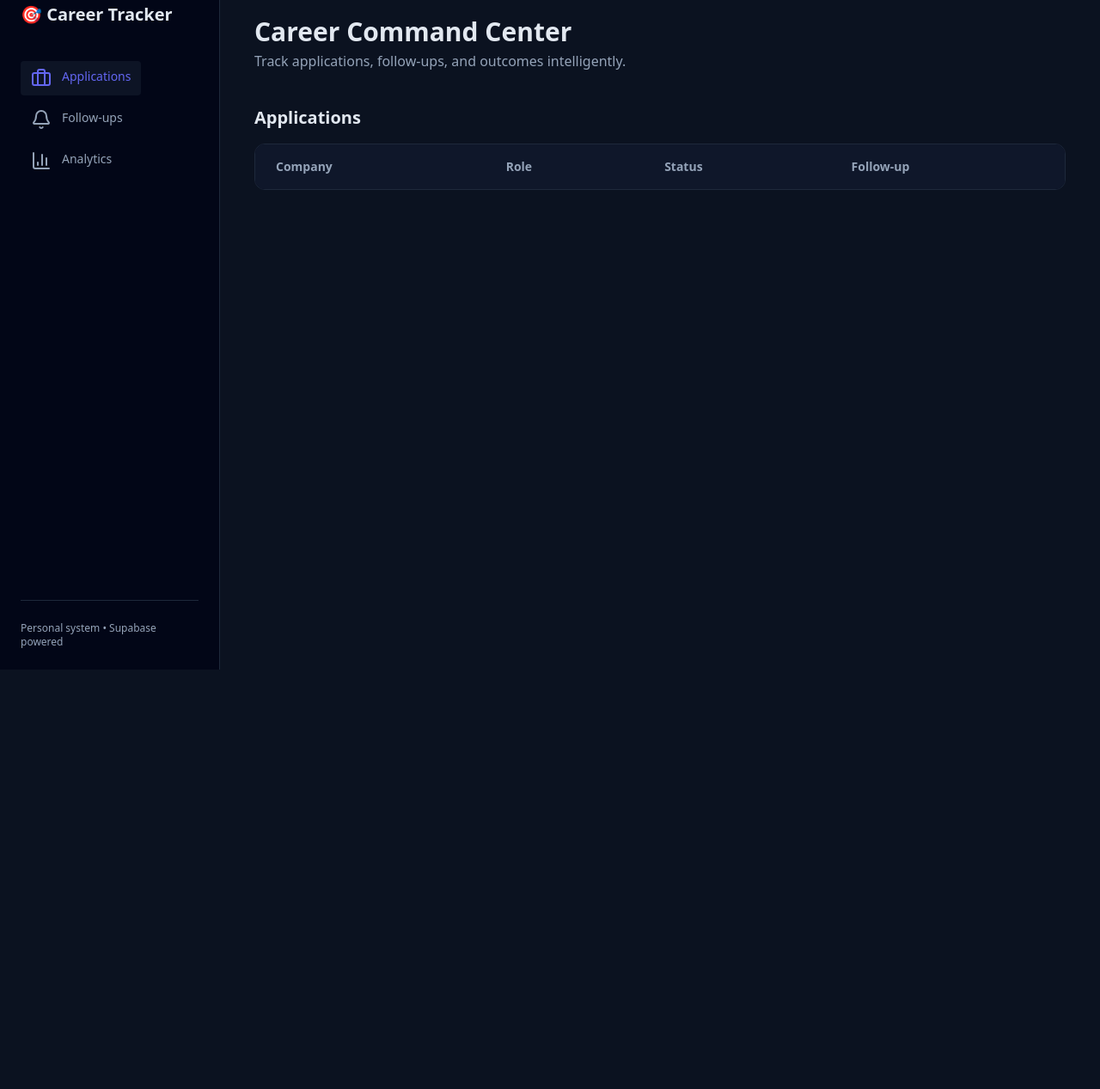
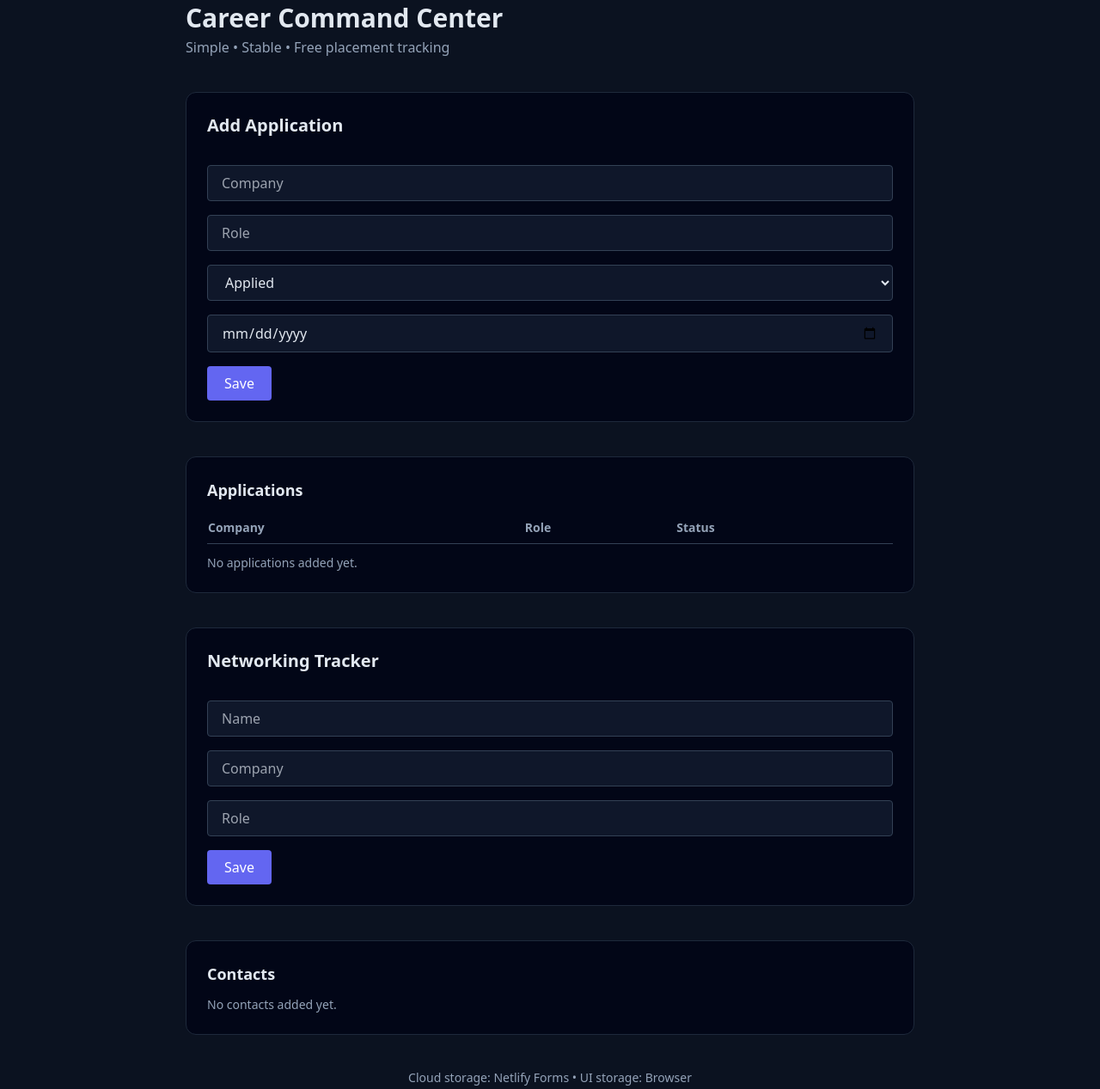
Before and after one commit to RagulRenganath/career-command-center, a plain HTML site: page index.html in a window 1280 px wide. Shown: the part 21-1288 px from the top of the page at 86% size. Before the commit the page ends 800 px from the top, so only its background shows below. Drawn offline with nearby package versions, Linux system fonts and the light colour scheme; no server answers.

Commit message:
Update index.html

```diff
--- a/index.html
+++ b/index.html
@@ -5,25 +5,18 @@
   <title>Career Command Center</title>
   <meta name="viewport" content="width=device-width, initial-scale=1.0" />
 
-  <!-- Tailwind CSS -->
   <script src="https://cdn.tailwindcss.com"></script>
-
-  <!-- Icons -->
-  <script src="https://unpkg.com/lucide@latest"></script>
-
-  <!-- Supabase -->
-  <script src="https://cdn.jsdelivr.net/npm/@supabase/supabase-js@2"></script>
 
   <script>
     tailwind.config = {
       theme: {
         extend: {
           colors: {
-            bg: "#0b1220",
-            panel: "#020617",
-            card: "#020617",
-            accent: "#6366f1",
-            muted: "#94a3b8"
+            bg:"#0b1220",
+            panel:"#020617",
+            accent:"#6366f1",
+            muted:"#94a3b8",
+            success:"#22c55e"
           }
         }
       }
@@ -31,157 +24,206 @@
   </script>
 
   <style>
-    .card-hover {
-      transition: transform 0.25s ease, box-shadow 0.25s ease;
+    .toast {
+      animation: slideIn 0.3s ease, fadeOut 0.3s ease 2.4s forwards;
     }
-    .card-hover:hover {
-      transform: translateY(-4px);
-      box-shadow: 0 20px 40px rgba(0,0,0,0.35);
+    @keyframes slideIn {
+      from { opacity:0; transform:translateY(10px); }
+      to { opacity:1; transform:translateY(0); }
+    }
+    @keyframes fadeOut {
+      to { opacity:0; }
     }
   </style>
 </head>
 
-<body class="bg-bg text-slate-200 min-h-screen flex">
+<body class="bg-bg text-slate-200 min-h-screen flex justify-center">
 
-<!-- SIDEBAR -->
-<aside class="w-64 bg-panel border-r border-slate-800 p-6 hidden md:flex flex-col">
-  <h1 class="text-xl font-semibold mb-10">🎯 Career Tracker</h1>
-
-  <nav class="space-y-2 text-sm">
-    <button onclick="navigate('apps')" class="flex gap-3 px-3 py-2 rounded bg-slate-800/40 text-accent">
-      <i data-lucide="briefcase"></i> Applications
-    </button>
-    <button onclick="navigate('follow')" class="flex gap-3 px-3 py-2 rounded text-muted hover:bg-slate-800/30">
-      <i data-lucide="bell"></i> Follow-ups
-    </button>
-    <button onclick="navigate('analytics')" class="flex gap-3 px-3 py-2 rounded text-muted hover:bg-slate-800/30">
-      <i data-lucide="bar-chart-3"></i> Analytics
-    </button>
-  </nav>
-
-  <div class="mt-auto text-xs text-muted pt-6 border-t border-slate-800">
-    Personal system • Supabase powered
-  </div>
-</aside>
-
-<!-- MAIN -->
-<main class="flex-1 p-6 md:p-10 space-y-10">
+<main class="w-full max-w-4xl p-6 space-y-10">
 
 <header>
-  <h2 class="text-3xl font-semibold">Career Command Center</h2>
-  <p class="text-muted mt-1">
-    Track applications, follow-ups, and outcomes intelligently.
-  </p>
+  <h1 class="text-3xl font-semibold">Career Command Center</h1>
+  <p class="text-muted mt-1">Simple • Stable • Free placement tracking</p>
 </header>
 
-<!-- APPLICATIONS -->
-<section id="apps">
-  <h3 class="text-xl font-semibold mb-4">Applications</h3>
+<!-- TOAST -->
+<div id="toast"
+  class="fixed bottom-6 right-6 bg-success text-white px-5 py-3 rounded-lg hidden toast">
+  ✔ Saved successfully
+</div>
 
-  <div class="bg-card rounded-xl border border-slate-800 overflow-hidden card-hover">
-    <table class="w-full text-sm">
-      <thead class="bg-slate-900 text-muted">
-        <tr>
-          <th class="px-6 py-4 text-left">Company</th>
-          <th class="px-6 py-4 text-left">Role</th>
-          <th class="px-6 py-4 text-left">Status</th>
-          <th class="px-6 py-4 text-left">Follow-up</th>
-        </tr>
-      </thead>
-      <tbody id="appTable"></tbody>
-    </table>
-  </div>
+<!-- APPLICATION FORM -->
+<section class="bg-panel p-6 rounded-xl border border-slate-800">
+  <h2 class="text-xl font-semibold mb-4">Add Application</h2>
+
+  <form name="applications" method="POST" netlify
+        onsubmit="handleAppSubmit(event)"
+        class="space-y-4">
+
+    <input type="hidden" name="form-name" value="applications">
+
+    <input name="company" required placeholder="Company"
+      class="w-full px-4 py-2 bg-slate-900 border border-slate-700 rounded">
+
+    <input name="role" required placeholder="Role"
+      class="w-full px-4 py-2 bg-slate-900 border border-slate-700 rounded">
+
+    <select name="status"
+      class="w-full px-4 py-2 bg-slate-900 border border-slate-700 rounded">
+      <option>Applied</option>
+      <option>Interview</option>
+      <option>Offer</option>
+      <option>Rejected</option>
+    </select>
+
+    <input type="date" name="follow_up"
+      class="w-full px-4 py-2 bg-slate-900 border border-slate-700 rounded">
+
+    <button id="appBtn"
+      class="bg-accent px-5 py-2 rounded text-white flex items-center gap-2">
+      <span id="appBtnText">Save</span>
+      <span id="appLoader" class="hidden animate-spin">⏳</span>
+    </button>
+  </form>
 </section>
 
-<!-- FOLLOW UPS -->
-<section id="follow" class="hidden">
-  <h3 class="text-xl font-semibold mb-4">Follow-ups Requiring Action</h3>
-  <div id="followList" class="space-y-3"></div>
+<!-- APPLICATION LIST -->
+<section class="bg-panel p-6 rounded-xl border border-slate-800">
+  <h3 class="text-lg font-semibold mb-3">Applications</h3>
+  <table class="w-full text-sm">
+    <thead class="text-muted border-b border-slate-700">
+      <tr>
+        <th class="text-left py-2">Company</th>
+        <th class="text-left py-2">Role</th>
+        <th class="text-left py-2">Status</th>
+      </tr>
+    </thead>
+    <tbody id="appList"></tbody>
+  </table>
+  <p id="appEmpty" class="text-muted text-sm mt-3">No applications added yet.</p>
 </section>
 
-<!-- ANALYTICS -->
-<section id="analytics" class="hidden">
-  <h3 class="text-xl font-semibold mb-6">Conversion Funnel</h3>
+<!-- NETWORK FORM -->
+<section class="bg-panel p-6 rounded-xl border border-slate-800">
+  <h2 class="text-xl font-semibold mb-4">Networking Tracker</h2>
 
-  <div class="grid grid-cols-2 md:grid-cols-4 gap-4 mb-4">
-    <div class="bg-card p-4 rounded-xl border border-slate-800">Applied<br><b id="aTotal">0</b></div>
-    <div class="bg-card p-4 rounded-xl border border-slate-800">Interviews<br><b id="aInterview">0</b></div>
-    <div class="bg-card p-4 rounded-xl border border-slate-800">Offers<br><b id="aOffer">0</b></div>
-    <div class="bg-card p-4 rounded-xl border border-slate-800">Rejected<br><b id="aReject">0</b></div>
-  </div>
+  <form name="networking" method="POST" netlify
+        onsubmit="handleNetSubmit(event)"
+        class="space-y-4">
 
-  <p class="text-muted text-sm">
-    Interview Conversion Rate:
-    <span class="text-white font-medium" id="convRate">0</span>%
-  </p>
+    <input type="hidden" name="form-name" value="networking">
+
+    <input name="name" required placeholder="Name"
+      class="w-full px-4 py-2 bg-slate-900 border border-slate-700 rounded">
+
+    <input name="company" placeholder="Company"
+      class="w-full px-4 py-2 bg-slate-900 border border-slate-700 rounded">
+
+    <input name="role" placeholder="Role"
+      class="w-full px-4 py-2 bg-slate-900 border border-slate-700 rounded">
+
+    <button id="netBtn"
+      class="bg-accent px-5 py-2 rounded text-white flex items-center gap-2">
+      <span id="netBtnText">Save</span>
+      <span id="netLoader" class="hidden animate-spin">⏳</span>
+    </button>
+  </form>
 </section>
+
+<!-- NETWORK LIST -->
+<section class="bg-panel p-6 rounded-xl border border-slate-800">
+  <h3 class="text-lg font-semibold mb-3">Contacts</h3>
+  <ul id="netList" class="space-y-2"></ul>
+  <p id="netEmpty" class="text-muted text-sm mt-3">No contacts added yet.</p>
+</section>
+
+<footer class="text-center text-muted text-sm">
+  Cloud storage: Netlify Forms • UI storage: Browser
+</footer>
 
 </main>
 
-<!-- SCRIPT -->
 <script>
-  lucide.createIcons();
+  const apps = JSON.parse(localStorage.getItem("apps") || "[]");
+  const nets = JSON.parse(localStorage.getItem("nets") || "[]");
 
-  /* 🔐 Supabase client (SAFE, declared once) */
-  const db = supabase.createClient(
-    "https://aeddptixtvbjoiljhzrr.supabase.co",
-    "eyJhbGciOiJIUzI1NiIsInR5cCI6IkpXVCJ9.eyJpc3MiOiJzdXBhYmFzZSIsInJlZiI6ImFlZGRwdGl4dHZiam9pbGpoenJyIiwicm9sZSI6ImFub24iLCJpYXQiOjE3Njc3MDgwNjIsImV4cCI6MjA4MzI4NDA2Mn0.53xYiJ-cRhUfVjsLsl0bQOphiT56ikpmXsM9Q4HwFw0"
-  );
+  function render() {
+    appList.innerHTML = "";
+    netList.innerHTML = "";
 
-  function navigate(id) {
-    ["apps","follow","analytics"].forEach(sec =>
-      document.getElementById(sec).classList.add("hidden")
-    );
-    document.getElementById(id).classList.remove("hidden");
-  }
+    appEmpty.style.display = apps.length ? "none" : "block";
+    netEmpty.style.display = nets.length ? "none" : "block";
 
-  async function loadData() {
-    const { data, error } = await db.from("applications").select("*");
-    if (error) {
-      console.error("Supabase error:", error);
-      return;
-    }
-
-    const today = new Date().toISOString().split("T")[0];
-    appTable.innerHTML = "";
-    followList.innerHTML = "";
-
-    data.forEach(a => {
-      let flag = "";
-      if (a.follow_up && a.follow_up <= today) flag = "⚠️";
-
-      appTable.innerHTML += `
-        <tr class="border-t border-slate-800">
-          <td class="px-6 py-4">${a.company}</td>
-          <td class="px-6 py-4">${a.role}</td>
-          <td class="px-6 py-4">${a.status}</td>
-          <td class="px-6 py-4">${a.follow_up || "-"} ${flag}</td>
+    apps.forEach(a => {
+      appList.innerHTML += `
+        <tr class="border-b border-slate-800">
+          <td class="py-2">${a.company}</td>
+          <td>${a.role}</td>
+          <td>${a.status}</td>
         </tr>`;
     });
 
-    data.filter(a => a.follow_up && a.follow_up <= today)
-      .forEach(a => {
-        followList.innerHTML += `
-          <div class="bg-card p-4 rounded-xl border border-red-500/40">
-            <b>${a.company}</b><br>
-            <span class="text-muted">${a.role}</span><br>
-            Follow-up: ${a.follow_up}
-          </div>`;
-      });
-
-    const total = data.length;
-    const interview = data.filter(a => a.status === "Interview").length;
-    const offer = data.filter(a => a.status === "Offer").length;
-    const reject = data.filter(a => a.status === "Rejected").length;
-
-    aTotal.textContent = total;
-    aInterview.textContent = interview;
-    aOffer.textContent = offer;
-    aReject.textContent = reject;
-    convRate.textContent = total ? ((interview / total) * 100).toFixed(1) : 0;
+    nets.forEach(n => {
+      netList.innerHTML += `
+        <li class="bg-slate-900 px-4 py-2 rounded">
+          <b>${n.name}</b> — ${n.company || "-"}
+        </li>`;
+    });
   }
 
-  loadData();
+  function toast() {
+    toastEl = document.getElementById("toast");
+    toastEl.classList.remove("hidden");
+    setTimeout(() => toastEl.classList.add("hidden"), 3000);
+  }
+
+  function handleAppSubmit(e) {
+    e.preventDefault();
+    appBtn.disabled = true;
+    appBtnText.textContent = "Saving...";
+    appLoader.classList.remove("hidden");
+
+    const data = Object.fromEntries(new FormData(e.target));
+    apps.push(data);
+    localStorage.setItem("apps", JSON.stringify(apps));
+
+    fetch("/", { method:"POST", body:new FormData(e.target) })
+      .then(() => {
+        e.target.reset();
+        render();
+        toast();
+      })
+      .finally(() => {
+        appBtn.disabled = false;
+        appBtnText.textContent = "Save";
+        appLoader.classList.add("hidden");
+      });
+  }
+
+  function handleNetSubmit(e) {
+    e.preventDefault();
+    netBtn.disabled = true;
+    netBtnText.textContent = "Saving...";
+    netLoader.classList.remove("hidden");
+
+    const data = Object.fromEntries(new FormData(e.target));
+    nets.push(data);
+    localStorage.setItem("nets", JSON.stringify(nets));
+
+    fetch("/", { method:"POST", body:new FormData(e.target) })
+      .then(() => {
+        e.target.reset();
+        render();
+        toast();
+      })
+      .finally(() => {
+        netBtn.disabled = false;
+        netBtnText.textContent = "Save";
+        netLoader.classList.add("hidden");
+      });
+  }
+
+  render();
 </script>
 
 </body>
```
